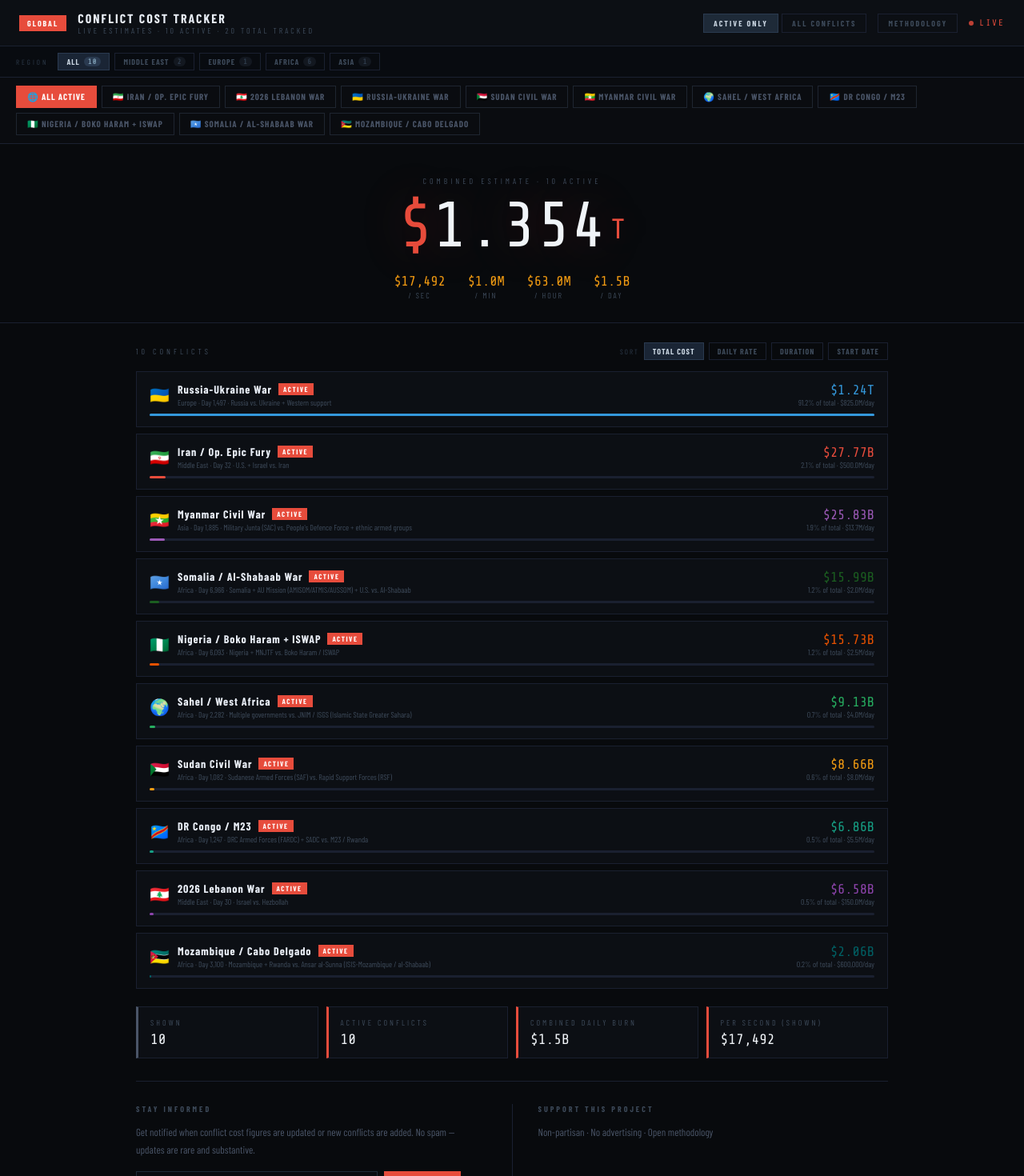
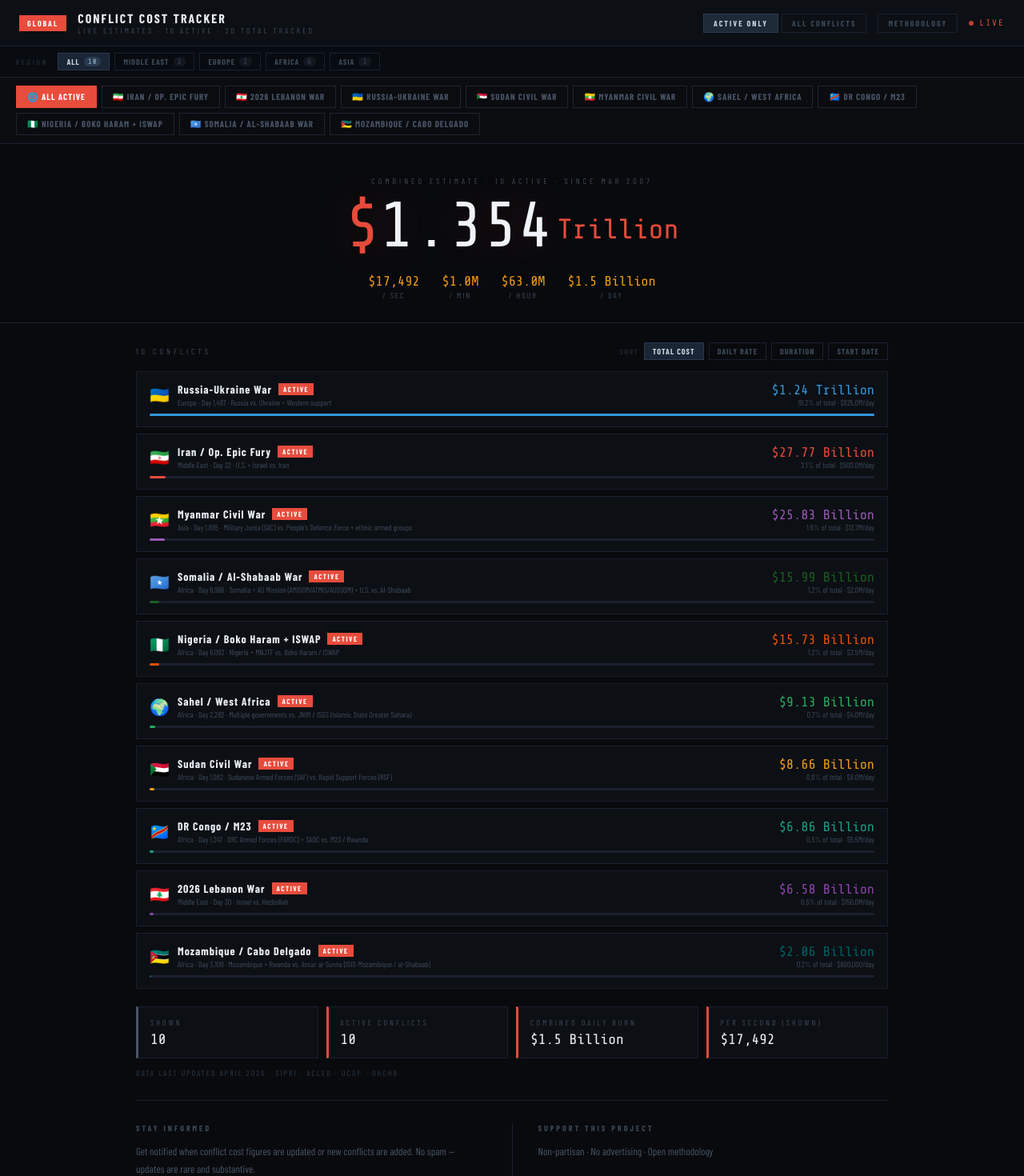
Before and after one commit to weseisses/conflict-tracker, a Next.js app: page / in a window 1280 px wide. Shown: the top 1470 px of the page at 80% size. Built offline with nearby package versions, Linux system fonts and the light colour scheme; a web font is replaced by a local one.

Commit message:
Spell out Billion/Trillion, Since date, last updated, Ko-fi button

```diff
--- a/components/TrackerClient.tsx
+++ b/components/TrackerClient.tsx
@@ -69,6 +69,21 @@ export default function TrackerClient({ conflicts }: Props) {
 
   const globalTotal = displayed.reduce((s, c) => s + c.cost, 0);
   const globalRate  = displayed.filter(c => c.status === "ACTIVE").reduce((s, c) => s + c.ratePerDay, 0);
+
+  // Earliest active conflict in the current view (for "Since" label)
+  const displayedActive = displayed.filter(c => c.status === "ACTIVE");
+  const earliestStart   = displayedActive.length > 0
+    ? displayedActive.reduce((min, c) => c.startDate < min ? c.startDate : min, displayedActive[0].startDate)
+    : null;
+
+  // Last updated — max casualties.asOf across ALL conflicts (format: "YYYY-MM")
+  const lastUpdatedRaw = conflicts.reduce((max, c) => {
+    const d = (c as any).casualties?.asOf ?? "";
+    return d > max ? d : max;
+  }, "");
+  const lastUpdated = lastUpdatedRaw
+    ? new Date(lastUpdatedRaw + "-02T00:00:00Z").toLocaleDateString("en-US", { month: "long", year: "numeric" })
+    : "";
 
   const active      = conflictCosts.find((c) => c.id === selected) ?? null;
   const displayCost = active ? active.cost : globalTotal;
@@ -169,7 +184,7 @@ export default function TrackerClient({ conflicts }: Props) {
         <div style={{ fontSize: 10, letterSpacing: 4, color: "#3d4a5a", marginBottom: 10, textTransform: "uppercase" }}>
           {active
             ? `${active.name} · Since ${new Date(active.startDate + "T00:00:00Z").toLocaleDateString("en-US", { month: "short", day: "numeric", year: "numeric" })}${active.endDate ? ` → ${active.endDate}` : ""}`
-            : `Combined Estimate · ${region !== "All" ? region + " · " : ""}${filter === "active" ? `${displayed.length} Active` : `${displayed.length} Conflicts`}`}
+            : `Combined Estimate · ${region !== "All" ? region + " · " : ""}${filter === "active" ? `${displayed.length} Active` : `${displayed.length} Conflicts`}${earliestStart ? ` · Since ${new Date(earliestStart + "T00:00:00Z").toLocaleDateString("en-US", { month: "short", year: "numeric" })}` : ""}`}
         </div>
         <div className="flicker" style={{ fontFamily: "'Share Tech Mono', monospace", fontSize: "clamp(36px, 7vw, 80px)", color: "#f0f4f8", lineHeight: 1, textShadow: `0 0 60px ${displayColor}44` }}>
           <span style={{ color: displayColor }}>$</span>{liveDisplay.val}
@@ -291,6 +306,12 @@ export default function TrackerClient({ conflicts }: Props) {
               <StatCard label="Per Second (shown)" value={fmt(globalRate / 86_400, 0)}      color="#e74c3c" />
             </div>
 
+            {lastUpdated && (
+              <div style={{ fontSize: 10, letterSpacing: 2, color: "#2d3a4a", textTransform: "uppercase", marginTop: 12 }}>
+                Data last updated {lastUpdated} · SIPRI · ACLED · UCDP · OHCHR
+              </div>
+            )}
+
             <EmailCapture />
           </div>
         )}
--- a/lib/cost.ts
+++ b/lib/cost.ts
@@ -20,14 +20,14 @@ export function daysSince(dateStr: string): number {
 }
 
 export function fmt(n: number, decimals = 2): string {
-  if (n >= 1e12) return "$" + (n / 1e12).toFixed(decimals) + "T";
-  if (n >= 1e9)  return "$" + (n / 1e9).toFixed(decimals) + "B";
+  if (n >= 1e12) return "$" + (n / 1e12).toFixed(decimals) + " Trillion";
+  if (n >= 1e9)  return "$" + (n / 1e9).toFixed(decimals) + " Billion";
   if (n >= 1e6)  return "$" + (n / 1e6).toFixed(1) + "M";
   return "$" + Math.round(n).toLocaleString();
 }
 
 export function fmtLive(n: number): { val: string; unit: string } {
-  if (n >= 1e12) return { val: (n / 1e12).toFixed(3), unit: "T" };
-  if (n >= 1e9)  return { val: (n / 1e9).toFixed(3),  unit: "B" };
+  if (n >= 1e12) return { val: (n / 1e12).toFixed(3), unit: "Trillion" };
+  if (n >= 1e9)  return { val: (n / 1e9).toFixed(3),  unit: "Billion" };
   return { val: Math.round(n).toLocaleString(), unit: "" };
 }
```
